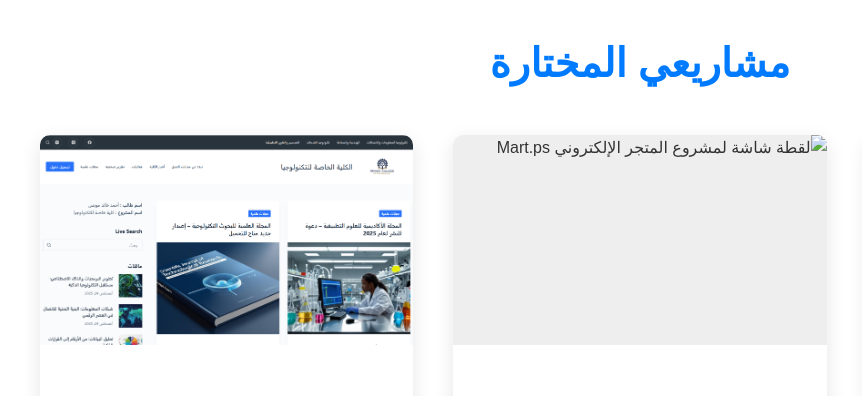
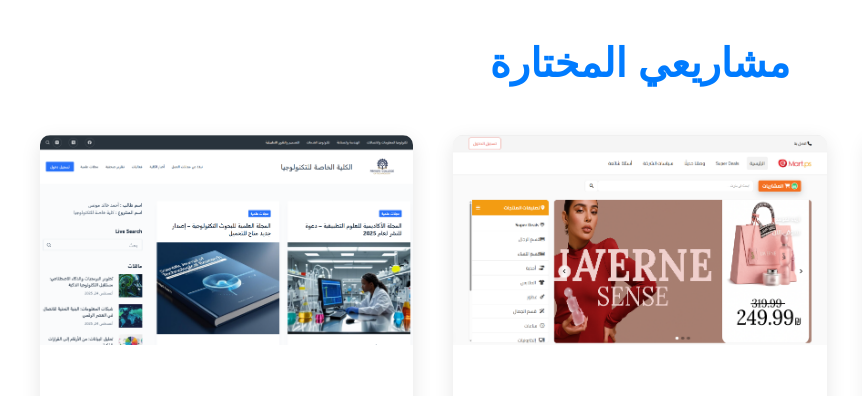
Before and after one commit to AHMED-202004/AHMED-202004.github.io, a plain HTML site: page index.html in a window 1280 px wide. Shown: the part 1800-2196 px from the top of the page, 0-862 px from the left. Drawn offline with Linux system fonts and the light colour scheme.

Commit message:
index.html

```diff
--- a/index.html
+++ b/index.html
@@ -104,7 +104,7 @@
 <div class="project-card">
   <div class="project-image-wrapper">
     <!-- استبدل الصورة إن أردت -->
-    <img src="img/لقطة الشاشة 2025-09-05 143940.jpg" alt="لقطة شاشة لمشروع المتجر الإلكتروني Mart.ps">
+    <img src="img/لقطة الشاشة 2025-09-05 143940.png" alt="لقطة شاشة لمشروع المتجر الإلكتروني Mart.ps">
   </div>
   <div class="project-details">
     <h3>متجر إلكتروني (Mart.ps)</h3>
```
